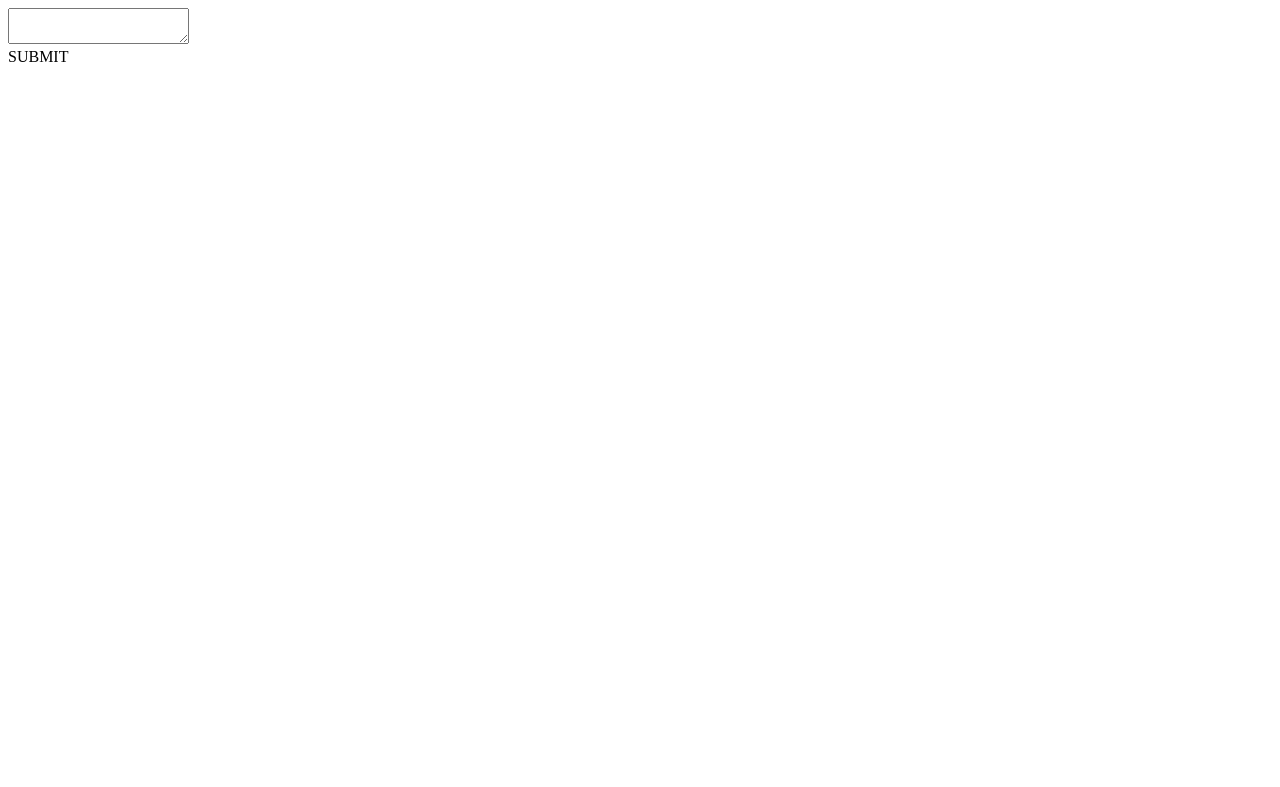
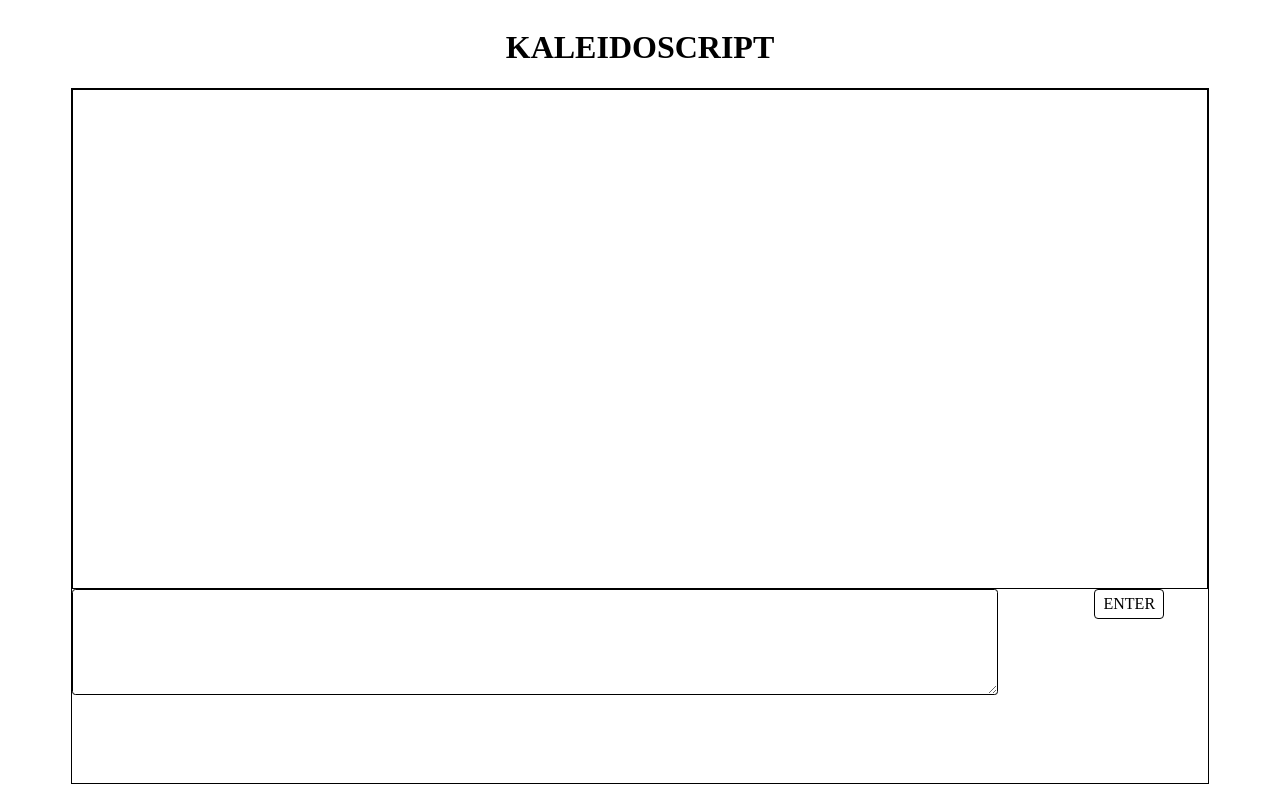
Before and after one commit to Samps9/Kaleidoscript, a plain HTML site: page index.html in a window 1280 px wide. Drawn offline with Linux system fonts and the light colour scheme.

Commit message:
implement basic CSS grid and proper scolling behavior on text submit

```diff
--- a/index.html
+++ b/index.html
@@ -4,9 +4,24 @@
 	<meta charset="UTF-8">
 	<title>Kaleidoscript</title>
 	<script type="text/javascript" src="kaleidoscript.js"></script>
+	<link rel="stylesheet" type="text/css" href="style.css">
 </head>
 <body>
-	<textarea id="input"></textarea>
-	<div id="submit">SUBMIT</div>
+	<div class="gutter left"></div>
+	<header>
+		<h1>KALEIDOSCRIPT</h1>
+	</header>
+	<div id="main">
+		<div id="responses"></div>
+		<div id="ui">
+			<div id="input">
+				<textarea id="input-field"></textarea>
+			</div>
+			<div id="submit">
+				<div id="submit-button">ENTER</div>
+			</div>
+		</div>
+	</div>
+	<div class="gutter right"></div>
 </body>
 </html>
--- a/kaleidoscript.js
+++ b/kaleidoscript.js
@@ -4,14 +4,21 @@ window.addEventListener('DOMContentLoaded', (event) => {
     class Kaleidoscript {
 
     	run(text){
-    		this.buildResponse(this.scramble(text));
+    		this.renderResponse(this.buildResponse(this.scramble(text)));
+    	}
+
+
+    	renderResponse(elem){
+    		const responses = document.getElementById("responses")
+    		responses.appendChild(elem);
+    		responses.scrollTo(0, responses.scrollHeight);
     	}
 
     	buildResponse(text){
     		let result = document.createElement("div");
     		result.setAttribute("class", "response")
     		result.innerText = text;
-    		document.body.appendChild(result)
+    		return result;
     	}
 
 		scramble(text){
@@ -25,12 +32,16 @@ window.addEventListener('DOMContentLoaded', (event) => {
 			}
 			return result
 		}
-
 	}
 
-	const kaw = new Kaleidoscript();
-	const submit = document.getElementById("submit");
-	const input = document.getElementById("input");
-	submit.addEventListener("mouseup", (text) => {kaw.run(input.value)});
-
+	const instance = new Kaleidoscript();
+	const submit = document.getElementById("submit-button");
+	const input = document.getElementById("input-field");
+	submit.addEventListener("mouseup", (text) => {instance.run(input.value)});
+	window.addEventListener("keypress", (event) => {
+		if(event.which == 13){
+			event.preventDefault();
+			instance.run(input.value);
+		}
+	});
 });
--- a/style.css
+++ b/style.css
@@ -0,0 +1,88 @@
+html {
+  height: 100%;
+}
+
+body {
+  min-height: 100%;
+  display: grid;
+  grid-template-rows: 10% 87%;
+  grid-template-columns: 5% 90% 5%;
+}
+
+.gutter {
+	grid-row-start: 1;
+	grid-row-end: 3;
+}
+
+.left {
+	grid-column-start: 1;
+	grid-column-end: 2;
+}
+
+.right {
+	grid-column-start: 3;
+	grid-column-end: 4;
+}
+
+header {
+	grid-row-start: 1;
+	grid-row-end: 2;
+	grid-column-start: 2;
+	grid-column-end: 3;
+	text-align: center;
+}
+
+#main {
+	grid-row-start: 2;
+	grid-row-end: 3;
+	grid-column-start: 2;
+	grid-column-end: 3;
+	display: grid;
+	grid-template-rows: 500px 100px;
+	border: 1px solid black;
+
+}
+
+#responses {
+	grid-row-start: 1;
+	grid-row-end: 2;
+	border: 1px solid black;
+	overflow-y: scroll;
+}
+
+.response {
+	margin: 15px 0;
+}
+
+#ui {
+	display: inline-grid;
+	grid-row-start: 2;
+  	grid-row-end: 3;
+  	grid-template-columns: 90% 10%;
+}
+
+#input {
+	grid-row-start: 1;
+  	grid-row-end: 2;
+}
+
+#input-field {
+	width: 90%;
+	height: 100px;
+	border: 1px solid black;
+	border-radius: .25em;
+}
+
+
+#submit {
+	grid-row-start: 1;
+  	grid-row-end: 2;
+}
+
+#submit-button {
+	border: 1px solid black;
+	border-radius: .25em;
+	text-align: center;
+	padding: 5px 0;
+	width: 60%;
+}
```
